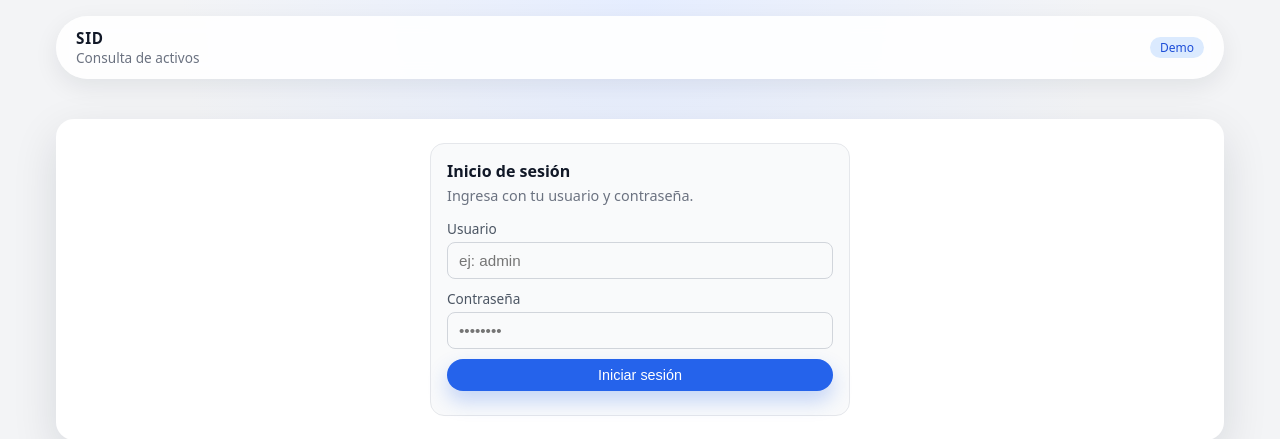
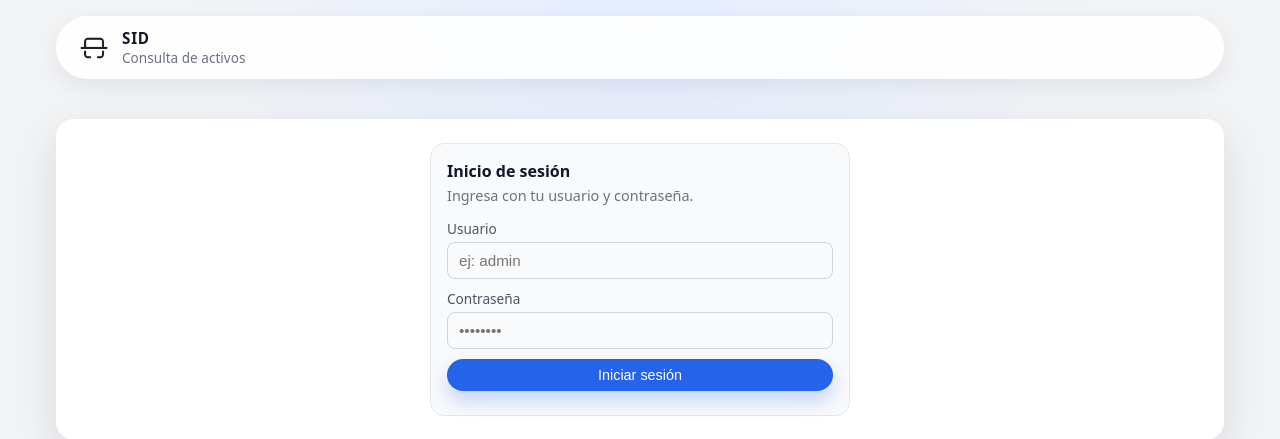
Before and after one commit to meuz/sid, a Django app: page / in a window 1280 px wide. Shown: the top 439 px of the page. Run offline with Django 5.2, Linux system fonts and the light colour scheme.

Commit message:
ULTIMO V7

```diff
--- a/inventario/static/styles/main.css
+++ b/inventario/static/styles/main.css
@@ -434,3 +434,20 @@ input:focus {
   cursor: pointer;
   text-decoration: underline;
 }
+
+/* Branding SID */
+.brand {
+  display: flex;
+  align-items: center;
+  gap: 10px;
+}
+
+.brand-logo {
+  height: 36px;
+  width: auto;
+}
+
+.brand-text {
+  display: flex;
+  flex-direction: column;
+}
--- a/inventario/templates/index.html
+++ b/inventario/templates/index.html
@@ -5,6 +5,7 @@
   <meta charset="UTF-8" />
   <title>SID - Consulta de Activos</title>
   <meta name="viewport" content="width=device-width, initial-scale=1.0" />
+  <link rel="icon" type="image/x-icon" href="{% static 'styles/img/scan.ico' %}">
   <link rel="stylesheet" href="{% static 'styles/main.css' %}" />
 </head>
 <body>
@@ -12,11 +13,15 @@
     <!-- TOP BAR -->
     <header class="topbar">
       <div class="topbar-left">
-        <span class="topbar-title">SID</span>
-        <span class="topbar-subtitle">Consulta de activos</span>
+        <div class="brand">
+          <img src="{% static 'styles/img/scan.png' %}" alt="SID" class="brand-logo">
+          <div class="brand-text">
+            <span class="topbar-title">SID</span>
+            <span class="topbar-subtitle">Consulta de activos</span>
+          </div>
+        </div>
       </div>
       <div class="topbar-right">
-        <span class="badge">Demo</span>
         <button id="btn-logout" class="btn btn-ghost hidden">
           Cerrar sesión
         </button>
--- a/inventario/views.py
+++ b/inventario/views.py
@@ -11,6 +11,11 @@ from rest_framework.decorators import api_view, permission_classes
 from rest_framework.permissions import IsAuthenticated
 from rest_framework.response import Response
 from rest_framework import permissions, status
+
+from .permissions import IsAdminOrJefeOrTecnico
+from .permissions import IsAdminOrTecnico
+from .permissions import IsAdminOrJefe
+
 
 OCS_API_BASE = "http://192.168.1.10:5001/ocs-api"
 ESTADOS_VALIDOS = ["activo", "inactivo", "en_mantencion", "de_baja"]
@@ -70,7 +75,7 @@ def obtener_activo_bd(codigo):
         return None
 
 @api_view(["PATCH"])
-@permission_classes([IsAuthenticated])
+@permission_classes([IsAdminOrTecnico])
 def actualizar_estado_activo(request, codigo):
     nuevo_estado = request.data.get("estado")
 
@@ -104,7 +109,8 @@ class FrontendView(TemplateView):
 
 #  API: CONSULTA SEGURA DE ACTIVOS
 class ActivoSeguroView(APIView):
-    permission_classes = [permissions.IsAuthenticated]
+    # permission_classes = [permissions.IsAuthenticated]
+    permission_classes = [IsAdminOrJefeOrTecnico]
 
     def get(self, request, codigo):
 
@@ -139,7 +145,8 @@ class ActivoSeguroView(APIView):
 
 #  API generacion del QR
 class ActivoQRSeguroView(APIView):
-    permission_classes = [permissions.IsAuthenticated]
+    # permission_classes = [permissions.IsAuthenticated]
+    permission_classes = [IsAdminOrTecnico]
 
     def get(self, request, codigo):
 
@@ -191,7 +198,8 @@ class QRPageView(TemplateView):
         return ctx
 
 class ReporteActivosView(APIView):
-    permission_classes = [permissions.IsAuthenticated]
+    # permission_classes = [permissions.IsAuthenticated]
+    permission_classes = [IsAdminOrJefe]
 
     def get(self, request):
         edificio = request.query_params.get("edificio")
```
Also changed, not shown: inventario/permissions.py (added, +47 -0 lines), db.sqlite3, inventario/static/styles/img/scan.ico (added), inventario/static/styles/img/scan.png (added).
